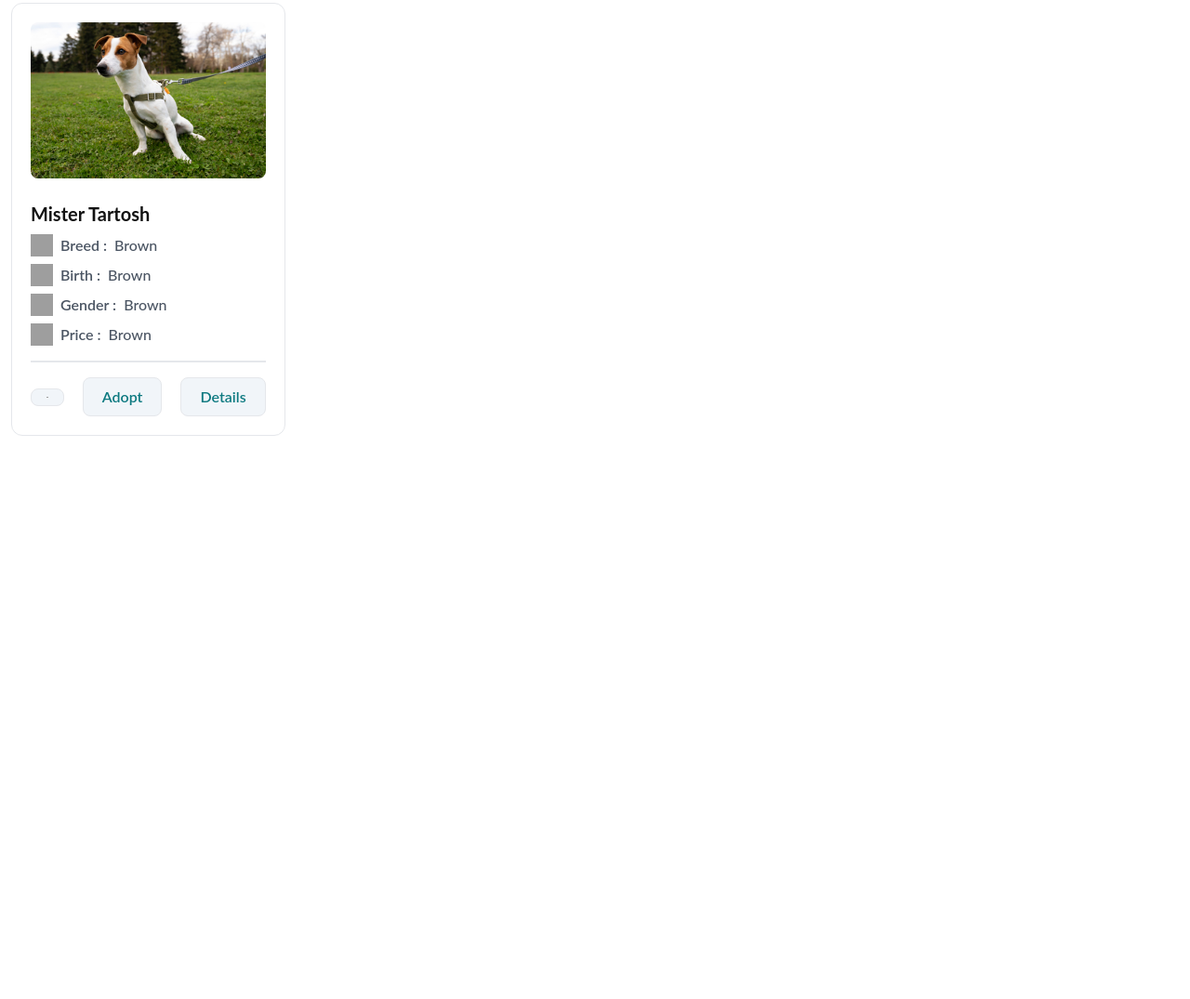
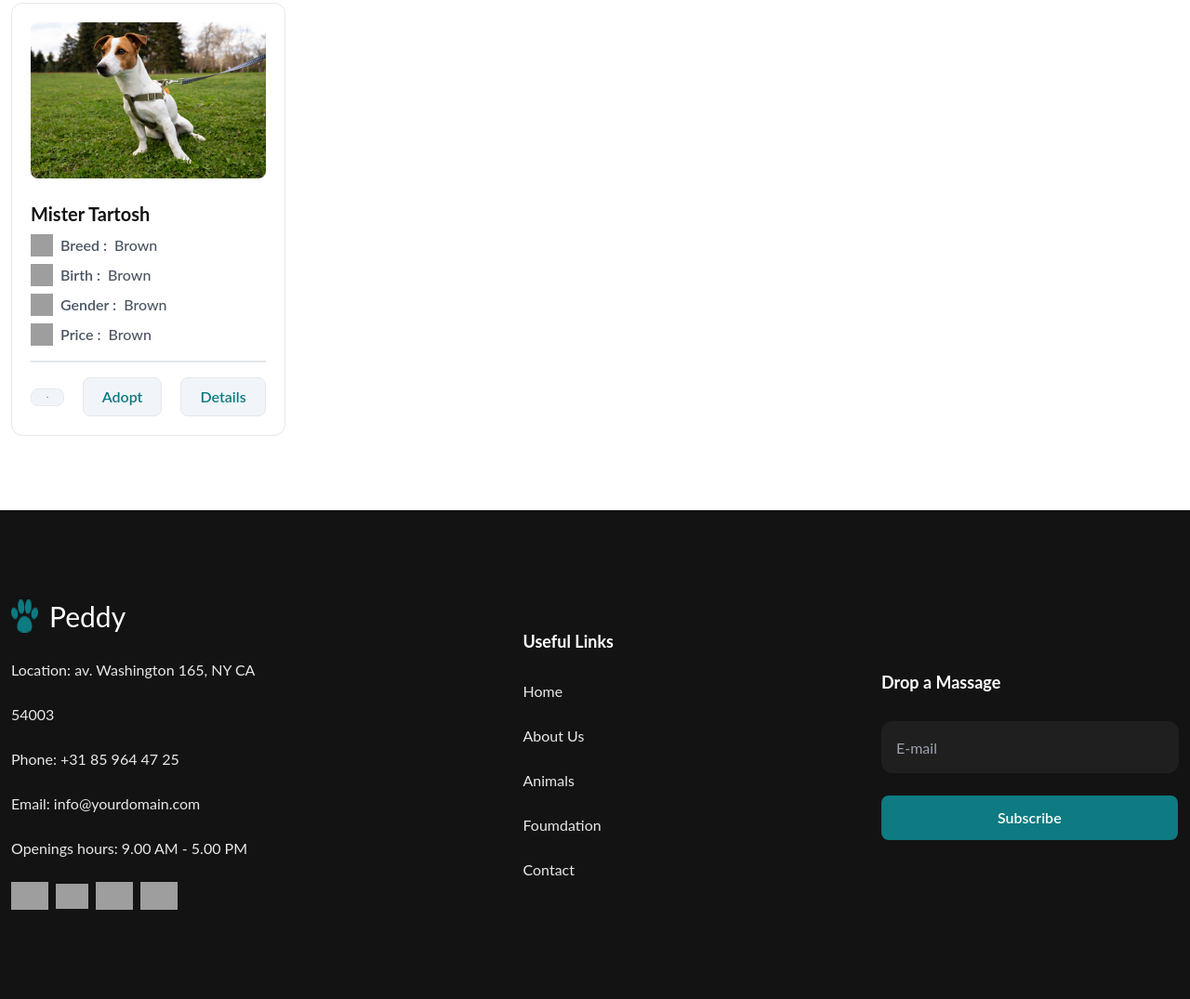
Before and after one commit to Rafi-Dev402/Pet-Adoption, a plain HTML site: page index.html in a window 1280 px wide. Shown: the part 2025-3100 px from the top of the page at 93% size. Before the commit the page ends 2526 px from the top, so only its background shows below. Drawn offline with nearby package versions, Linux system fonts and the light colour scheme; grey boxes are pictures that could not be loaded.

Commit message:
added footer Section

```diff
--- a/index.html
+++ b/index.html
@@ -76,7 +76,7 @@
          <!-- Banner section End -->
 
     </header>
-    <main id="main-section" class="container md:container lg:container mx-auto py-3 lg:py-8 px-3">
+    <main id="main-section" class="container md:container lg:container mx-auto py-3 lg:py-8 px-3 mb-12">
         <h1 class="headerTxtColor text-center text-4xl lg:text-5xl font-extrabold mb-7">Adopt  Your  Best Friend</h1>
         <div class="flex justify-center items-center mb-12">
             <p class="text-gray-700 max-w-2xl text-center text-lg   font-medium">It is a long established fact that a reader will be distracted by the readable content of a page when looking at its layout. The point of using Lorem Ipsum is that it has a.</p>
@@ -103,7 +103,7 @@
                         <h3 class="headerTxtColor text-xl lg:text-2xl font-extrabold lg:font-bold">Best Deal For you</h3>
                     </div>
                     <div class=" justify-center items-center">
-                        <button class="btn px-7 bg-btnBg  headerTxtColor text-lg font-semibold">Sort by Price</button>
+                        <button class="btn px-7 bg-btnBg  headerTxtColor text-lg text-white font-semibold">Sort by Price</button>
                     </div>
                 </div>
           </section>
@@ -262,7 +262,43 @@
            </section>
          <!-- View Card and like Section End -->
     </main>
-    <footer>
+    <footer class="bg-[#131313] ">
+        <div class="container md:container lg:container mx-auto py-24 lg:py-24 px-3  flex justify-between items-center  flex-col md:flex-row lg:flex-row gap-14 ">
+            <!-- div-1 -->
+            <div class="  ">
+                <div class="flex gap-x-3 mb-7"><img src="./images/logo.webp" alt=""> <span class="headerTxtColor text-white text-3xl font-extraboldbold"> Peddy</span></div>
+                <p class="text-[#FFFFFFE6] text-base font-normal mb-6">Location: av. Washington 165, NY CA</p>
+                <p class="text-[#FFFFFFE6] text-base font-normal mb-6">54003</p>
+                <p class="text-[#FFFFFFE6] text-base font-normal mb-6">Phone: +31 85 964 47 25</p>
+                <p class="text-[#FFFFFFE6] text-base font-normal mb-6">Email: info@yourdomain.com</p>
+                <p class="text-[#FFFFFFE6] text-base font-normal mb-6">Openings hours: 9.00 AM - 5.00 PM</p>
+                <div class="flex justify-start items-center gap-2">
+                    <a target="_blank" href="https://www.facebook.com/"><img width="40" height="40" src="https://img.icons8.com/fluency/48/facebook-new.png" alt="facebook-new"/></a>
+                    <a target="_blank" href="https://x.com/?lang=en"><img width="35" height="35" src="https://img.icons8.com/color/48/twitterx--v2.png" alt="twitterx--v2"/></a>
+                    <a target="_blank" href="https://www.youtube.com/"><img width="40" height="40" src="https://img.icons8.com/color/48/youtube-play.png" alt="youtube-play"/></a>
+                    <a target="_blank" href="https://www.instagram.com/"><img width="40" height="40" src="https://img.icons8.com/color/48/instagram-new--v1.png" alt="instagram-new--v1"/></a>
+                </div>
+            </div>
+            <!-- div-2 -->
+            <div class="">
+                <h3 class="mb-7 text-white text-lg font-bold">Useful Links</h3>
+                <p class="text-[#FFFFFFE6] text-base font-normal mb-6 text-center md:text-start lg:text-start">Home</p>
+                <p  class="text-[#FFFFFFE6] text-base font-normal mb-6 text-center md:text-start lg:text-start">About Us</p>
+                <p class="text-[#FFFFFFE6] text-base font-normal mb-6 text-center md:text-start lg:text-start">Animals</p>
+                <p class="text-[#FFFFFFE6] text-base font-normal mb-6 text-center md:text-start lg:text-start">Foumdation</p>
+                <p class="text-[#FFFFFFE6] text-base font-normal  text-center md:text-start lg:text-start">Contact</p>
+            </div>
+            <!-- div-3 -->
+            <div>
+                <h3 class="mb-7 text-white text-lg font-bold">Drop a Massage</h3>
+                <div class="mb-6">
+                    <input class="rounded-xl w-80 h-14 px-4 text-white bg-[#FFFFFF0D]" placeholder="E-mail" type="text" name="" id="">
+                </div>
+                <div>
+                    <button class="bg-[#0E7A81] rounded-lg font-semibold text-white text-base px-[125px]  btn border-none" >Subscribe</button>
+                </div>
+            </div>
+        </div>
 
     </footer>
     <script src="./scripts/app.js"></script>
```
